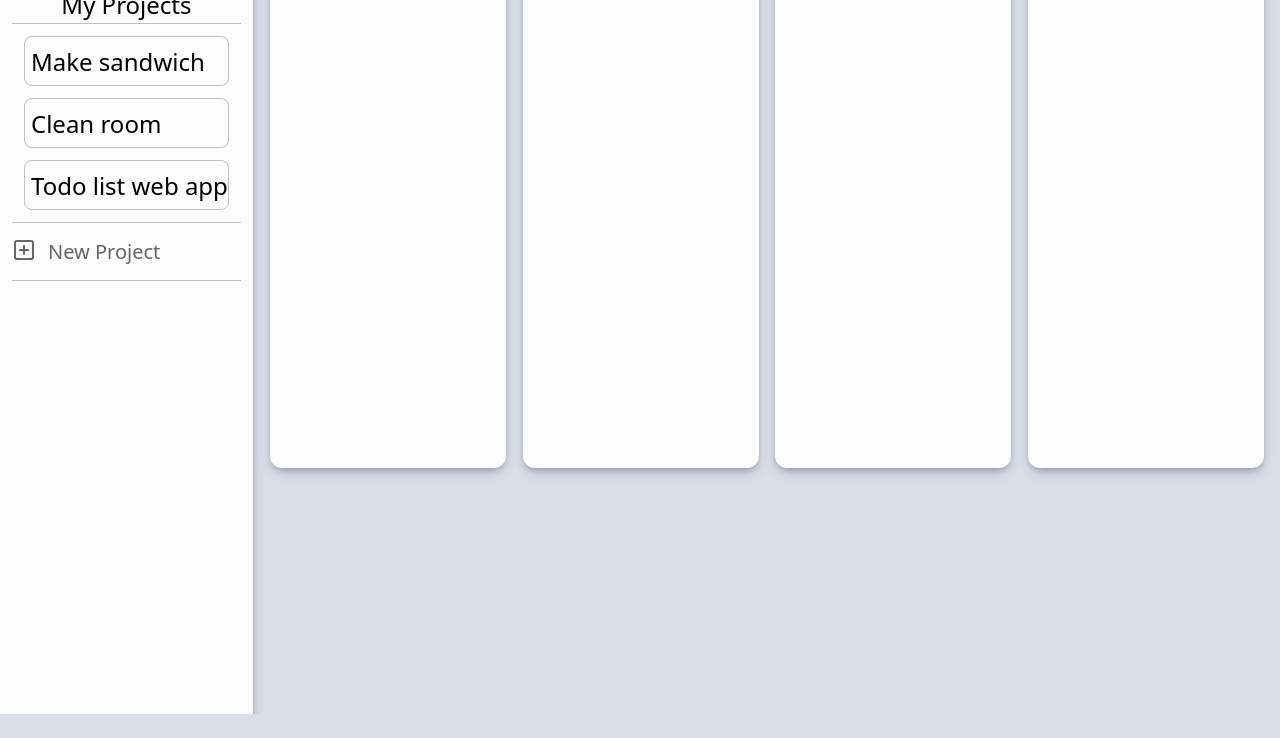
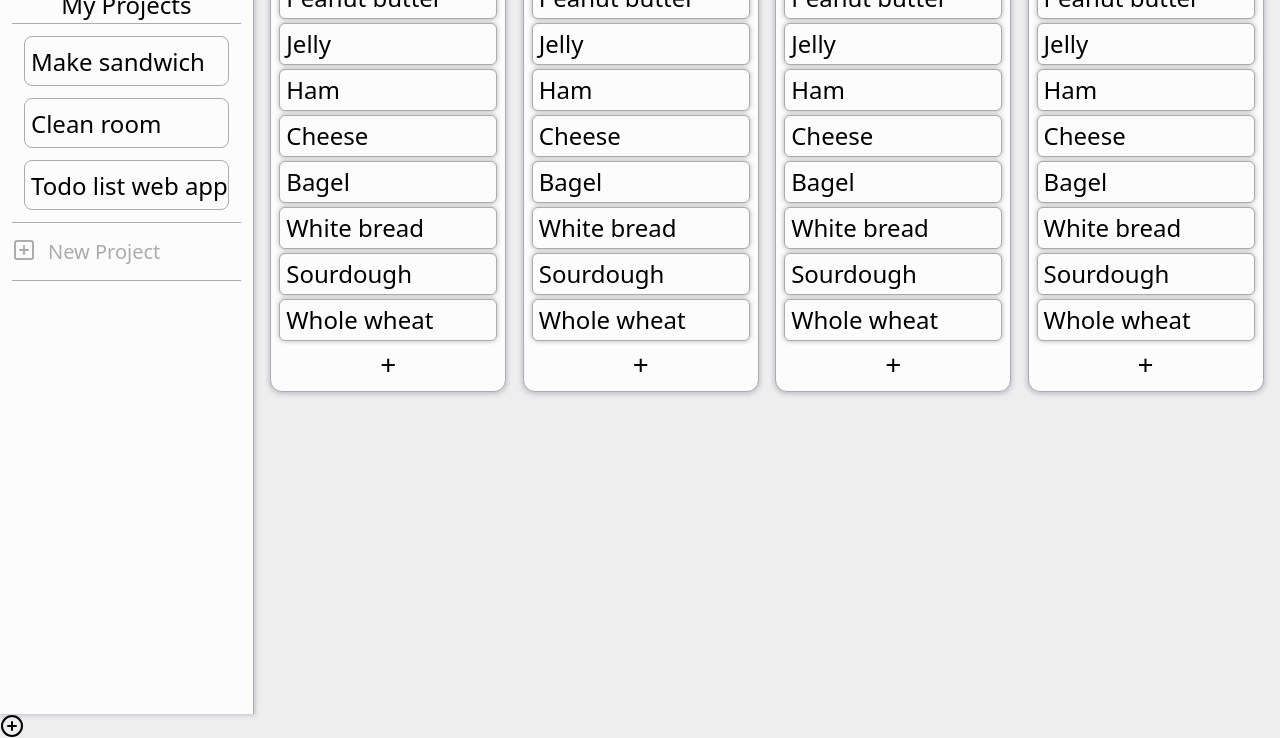
Before and after one commit to scojr/todo-list, a website built with webpack: page src/template.html in a window 1280 px wide. Shown: the part 86-824 px from the top of the page. Before the commit the page ends 800 px from the top, so only its background shows below. Built offline with nearby package versions, Linux system fonts and the light colour scheme.

Commit message:
Add visuals for 'todos' within folders

```diff
--- a/src/display.js
+++ b/src/display.js
@@ -1,6 +1,5 @@
 import { getProjects, getProjectFromName } from "./logic";
 import { getCurrentDate } from "./date.js";
-
 
 const dom = (function () {
   const container = get(".container");
@@ -29,9 +28,28 @@ export function displayFoldersOf(project) {
     const cardFolders = dom.make("div");
     cardFolders.classList.add("folder");
     const cardTitle = dom.make("h1", folder.name);
+    displayTodosOf(folder.todos, cardFolders);
     card.append(cardTitle, cardFolders);
     dom.container.appendChild(card);
   }
+}
+
+// Todos //
+
+function displayTodosOf(folderTodos, domElement) {
+  const activeFolder = folderTodos;
+  for (const todo of activeFolder) {
+    const card = dom.make("div");
+    card.classList.add("todo-container");
+    const cardTitle = dom.make("h2", todo.name);
+    card.append(cardTitle);
+    domElement.appendChild(card);
+  }
+  const cardFooter = dom.make("div");
+  const cardFooterText = dom.make("h2", "+");
+  cardFooter.classList.add("todo-add-button");
+  cardFooter.appendChild(cardFooterText);
+  domElement.appendChild(cardFooter);
 }
 
 // Sidebar //
--- a/src/logic.js
+++ b/src/logic.js
@@ -92,6 +92,7 @@ class Todo extends Card {
 // For Testing
 
 const folderTemplate = ["Concept", "To Do", "In Progress", "Complete"]
+const todosTemplate = ["Peanut butter", "Jelly", "Ham", "Cheese", "Bagel", "White bread", "Sourdough", "Whole wheat",]
 
 createProject("Make sandwich", "", "");
 createProject("Clean room", "", true);
@@ -101,6 +102,12 @@ for (const folder of folderTemplate) {
   projects[0].newFolder(folder);
 }
 
+for (const folder of projects[0].folders) {
+  for (const todo of todosTemplate) {
+    folder.newTodo(todo);
+  }
+}
+
 export function tester() {
   console.log(projects);
   console.log(getProjectFromName("makesandwich"))
--- a/src/style.css
+++ b/src/style.css
@@ -11,9 +11,10 @@
   --primary-color: #FF772D;
   --secondary-color: #89D2FF;
   --off-white: #fcfcfc;
-  --lightest-gray: #dadada;
-  --light-gray: #C0C0C0;
-  --dark-gray: #666666;
+  --lightest-gray: #eeeeee;
+  --light-gray: #dadada;
+  --gray: #acacac;
+  --dark-gray: #636363;
 }
 
 html {
@@ -67,7 +68,7 @@ body {
   display: grid;
   grid-template-columns: minmax(max-content, 15%) 1fr;
   grid-template-rows: 1fr;
-  background-color: rgb(218, 222, 233);
+  background-color: var(--lightest-gray);
   position: relative;
 }
 
@@ -86,7 +87,7 @@ h3 {
 
 .sidebar-buttons button {
   display: flex;
-  color: var(--dark-gray);
+  color: var(--gray);
   margin-bottom: 12px;
   margin-top: 12px;
   gap: 12px;
@@ -95,13 +96,13 @@ h3 {
 .sidebar-buttons,
 .project-list,
 .sidebar>h2 {
-  border-bottom: 1px solid var(--light-gray);
+  border-bottom: 1px solid var(--gray);
 }
 
 .project-list li {
   font-size: 1.2rem;
   margin: 12px 12px;
-  border: 1px solid var(--light-gray);
+  border: 1px solid var(--gray);
   padding: .3em 0px 0px 6px;
   border-radius: 8px;
   height: 50px;
@@ -121,13 +122,13 @@ h3 {
   height: 100vh;
   padding: 6px 12px;
   grid-column: 1 / 2;
-  box-shadow: rgba(50, 50, 93, 0.25) 0px 6px 12px -2px, rgba(0, 0, 0, 0.3) 0px 3px 7px -3px;
-  border-right: 1px solid var(--light-gray);
+  box-shadow: rgba(50, 50, 93, 0.25) 0px 0px 5px 1px;
+  border-right: 1px solid var(--gray);
   overflow: auto;
 }
 
 .sidebar>h2 {
-  border-top: 1px solid var(--light-gray);
+  border-top: 1px solid var(--gray);
   text-align: center;
 }
 
@@ -159,14 +160,42 @@ h3 {
 
 .folder {
   width: 100%;
-  min-height: 500px;
   background-color: var(--off-white);
-  box-shadow: rgba(50, 50, 93, 0.25) 0px 6px 12px -2px, rgba(0, 0, 0, 0.3) 0px 3px 7px -3px;
+  border: 1px solid var(--gray);
+  box-shadow: rgba(50, 50, 93, 0.25) 0px 1px 5px 1px;
   border-radius: 12px;
   height: min-content;
+  padding: 4px;
 }
 
 .folder-container>h1 {
   font-size: 1.8rem;
   border-radius: 12px 12px 0px 0px;
 }
+
+.todo-container {
+  margin: 4px;
+  border: 1px solid var(--gray);
+  background-color: var(--off-white);
+  border-radius: 6px;
+  box-shadow: rgba(0, 0, 0, 0.3) 0px 0px 5px 0px;
+}
+
+.todo-container>h2 {
+  font-size: 1.2rem;
+  padding: 2px 6px;
+  border-radius: 6px;
+}
+
+.todo-container>h2:hover {
+  cursor: pointer;
+  background-color: var(--lightest-gray);
+}
+
+.todo-add-button>h2 {
+  font-size: 1.4rem;
+  text-align: center;
+  position: relative;
+  z-index: 0;
+  top: -2px;
+}
--- a/src/template.html
+++ b/src/template.html
@@ -28,19 +28,14 @@
   </div>
 
   <div class="container">
-    <!-- <div class="card-container">
-      <h1>Today</h1>
-      <div class="today-card"></div>
-    </div>
-    <div class="card-container">
-      <h1>This week</h1>
-      <div class="this-week-card"></div>
-    </div>
-    <div class="card-container">
-      <h1>Upcoming</h1>
-      <div class="upcoming-card"></div>
-    </div> -->
   </div>
 </body>
 
+<svg xmlns="http://www.w3.org/2000/svg" width="24" height="24" viewBox="0 0 24 24" fill="none" stroke="currentColor"
+  stroke-width="2" stroke-linecap="round" stroke-linejoin="round" class="feather feather-plus-circle">
+  <circle cx="12" cy="12" r="10"></circle>
+  <line x1="12" y1="8" x2="12" y2="16"></line>
+  <line x1="8" y1="12" x2="16" y2="12"></line>
+</svg>
+
 </html>
```
